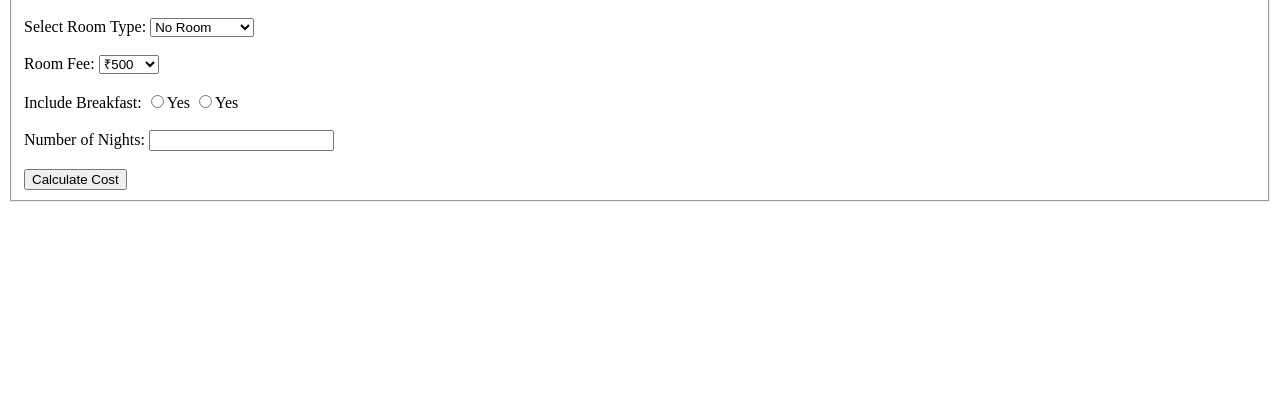
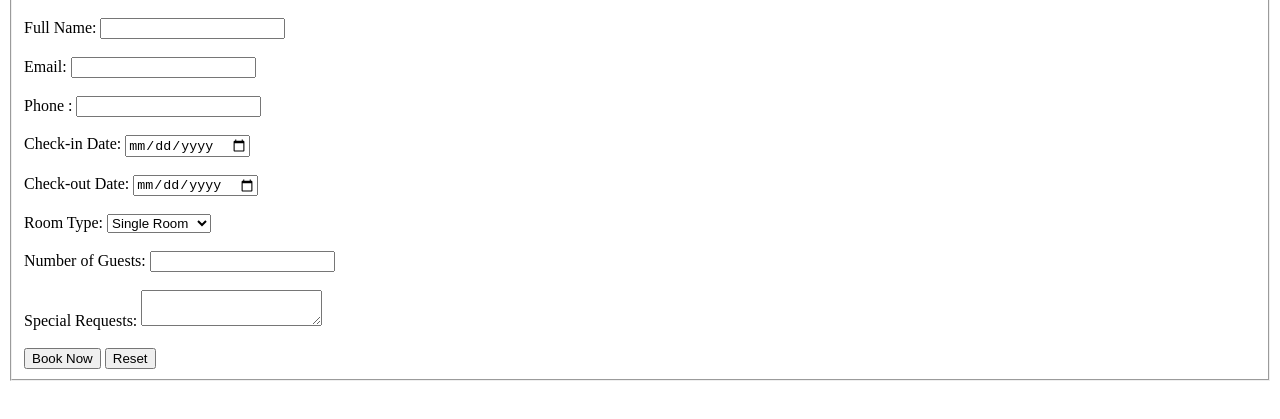
Before and after one commit to ajeet0606/DS1_HTML, a plain HTML site: page EXPERIMENT/Experiment4.html in a window 1280 px wide. Shown: the part 77-496 px from the top of the page. Drawn offline with Linux system fonts and the light colour scheme.

Commit message:
Experiment 4 done

```diff
--- a/EXPERIMENT/Experiment4.html
+++ b/EXPERIMENT/Experiment4.html
@@ -1,37 +1,51 @@
-<!DOCTYPE html>
+<!doctype html>
 <html lang="en">
   <head>
-    <meta charset="UTF-8">
-    <meta name="viewport" content="width=device-width, initial-scale=1.0">
-    <title> Hotel room</title>
+    <meta charset="UTF-8" />
+    <meta name="viewport" content="width=device-width, initial-scale=1.0" />
+    <title>Hotel room</title>
+
   </head>
   <body>
     <fieldset>
-        <header style="text-align-last: center;">
+      <header style="text-align-last: center">
         <h1>Hotel Room Booking Form</h1>
       </header>
       <form href="https://in.bookmyshow.com/">
+        <label for="name">Full Name:</label>
+        <input type="text" name="name" id="name" required /><br /><br />
 
-        <label for="roomType">Select Room Type:</label>
-        <select name="roomType" id="roomType">
-            <option value="single">No Room</option>
+        <label for="email">Email:</label>
+        <input type="email" name="email" id="email" required /><br /><br />
+        <label for="phone">Phone :</label>
+        <input type="tel" name="phone" id="phone" required /><br /><br />
+        <label for="date">Check-in Date:</label>
+        <input type="date" name="date" id="date" required /><br /><br />
+        <label for="time">Check-out Date:</label>
+        <input type="date" name="time" id="time" required /><br /><br />
+        <label for="roomtype">Room Type:</label>
+        <select name="roomtype" id="roomtype">
+          <option value="single">Single Room</option>
           <option value="double">Double Room</option>
-            <option value="suite">Suite</option>
-        </select><br><br>
-        <label for="fee">Room Fee:</label>
-        <select name="fee" id="fee">
-            <option value="500">₹500</option>
-            <option value="1000">₹1000</option>
-            <option value="1500">₹1500</option>
-        </select><br><br>
-        <label for="breakfast">Include Breakfast:</label>
-        <input type="radio" name="breakfast" value="yes" id="breakfastYes"><label for="breakfastYes">Yes</label>
-        <input type="radio" name="breakfast" value="yes" id="breakfastNo"><label for="breakfastNo">Yes</label><br><br>
+          <option value="suite">Suite</option></select
+        ><br /><br />
+        <label for="guests">Number of Guests:</label>
+        <input
+          type="number"
+          name="guests"
+          id="guests"
+          min="1"
+          required
+        /><br /><br />
+        <label for="request">Special Requests:</label>
+        <textarea name="request" id="request"></textarea><br /><br />
 
-        <label for="numNights">Number of Nights:</label>
-        <input type="number" name="numNights" id="numNights" min="1" required><br><br>
-
-        <input type="submit" value="Calculate Cost">
-    </form> </fieldset>
+        <button type="submit">Book Now</button>
+        <button type="reset">
+          Reset
+          <form></form>
+        </button>
+      </form>
+    </fieldset>
   </body>
 </html>
```
Lines whose indentation alone changed are shown as unchanged.
